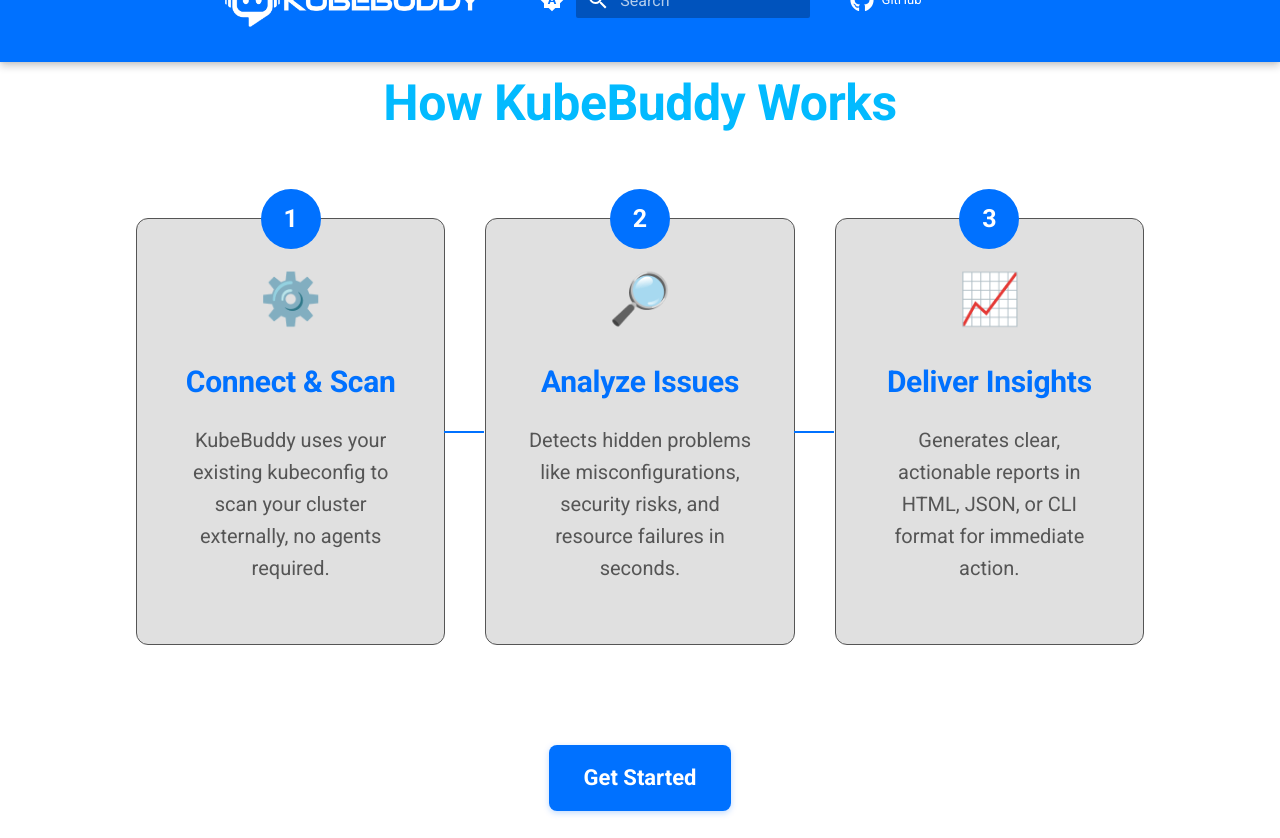
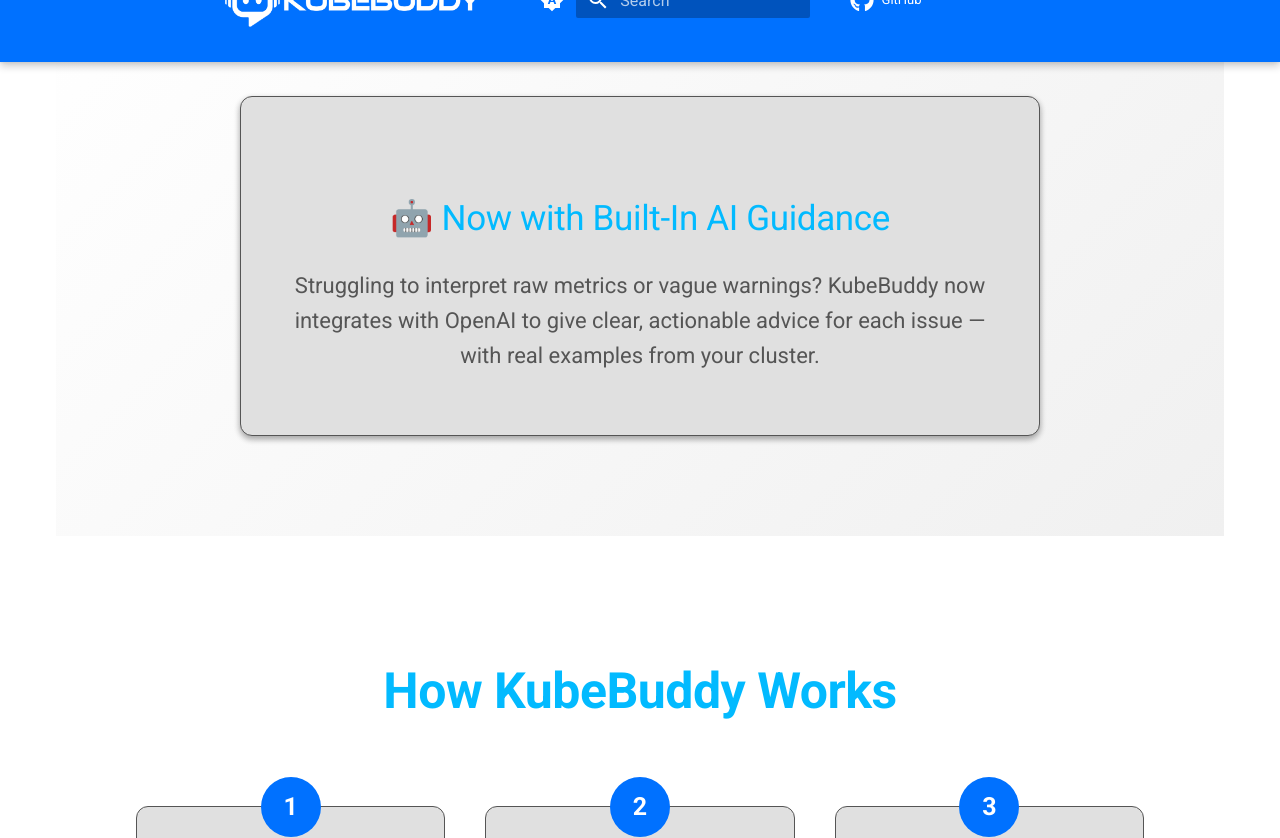
Before and after one commit to KubeDeckio/KubeBuddy, an MkDocs documentation site: the page built from docs/index.md, in a window 1280 px wide and 900 px high, scrolled down 3186 px, cut to the strip 62-900 px from the top of the window. Built offline with MkDocs 1.6.1 and Material for MkDocs 9.7.7, drawn with Linux system fonts in a browser that asks for light colours; comment, search, counter and statistics services are not loaded; some of the changed text lies outside the part shown.

Commit message:
update homepage
Signed-off-by: PixelRobots <littlehoops@gmail.com>

```diff
--- a/overrides/home.html
+++ b/overrides/home.html
@@ -690,7 +690,7 @@
   <div class="hero-content">
     <h1>Kubernetes says your cluster is healthy. It’s probably not.</h1>
     <p class="hero-subhead">
-      Stop guessing. Start fixing your cluster in seconds.
+      Stop guessing. Start fixing your cluster in seconds - now with built-in AI guidance.
     </p>
     <a href="{{ 'usage/' | url }}" class="cta-button">Get Started</a>
   </div>
@@ -807,6 +807,15 @@
     </div>
   </section>
 
+  <section class="section">
+    <div class="info-card">
+      <h3>🤖 Now with Built-In AI Guidance</h3>
+      <p>
+        Struggling to interpret raw metrics or vague warnings? KubeBuddy now integrates with OpenAI to give clear, actionable advice for each issue — with real examples from your cluster.
+      </p>
+    </div>
+  </section>
+
   <section class="workflow-section">
     <h2>How KubeBuddy Works</h2>
     <div class="workflow-steps">
```
